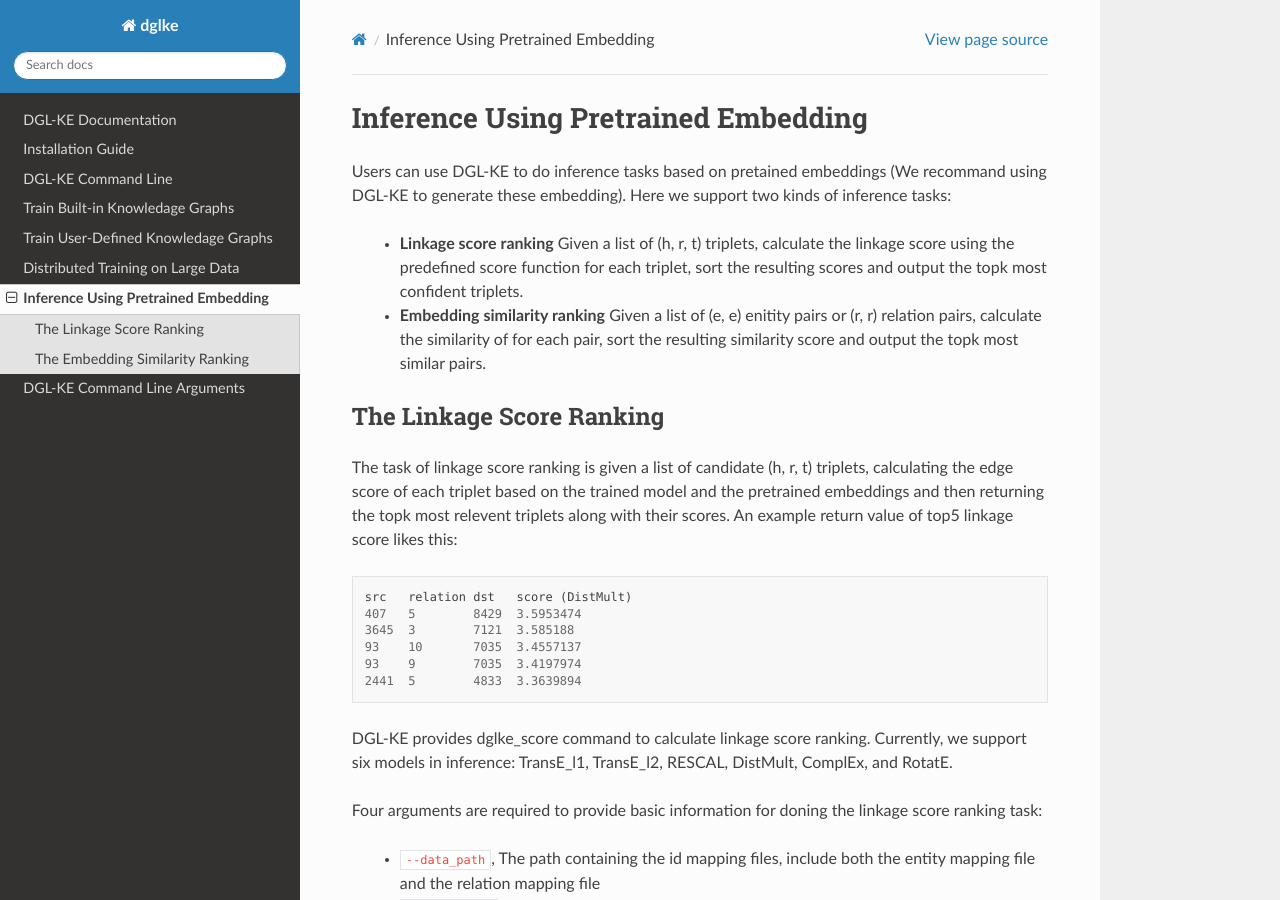
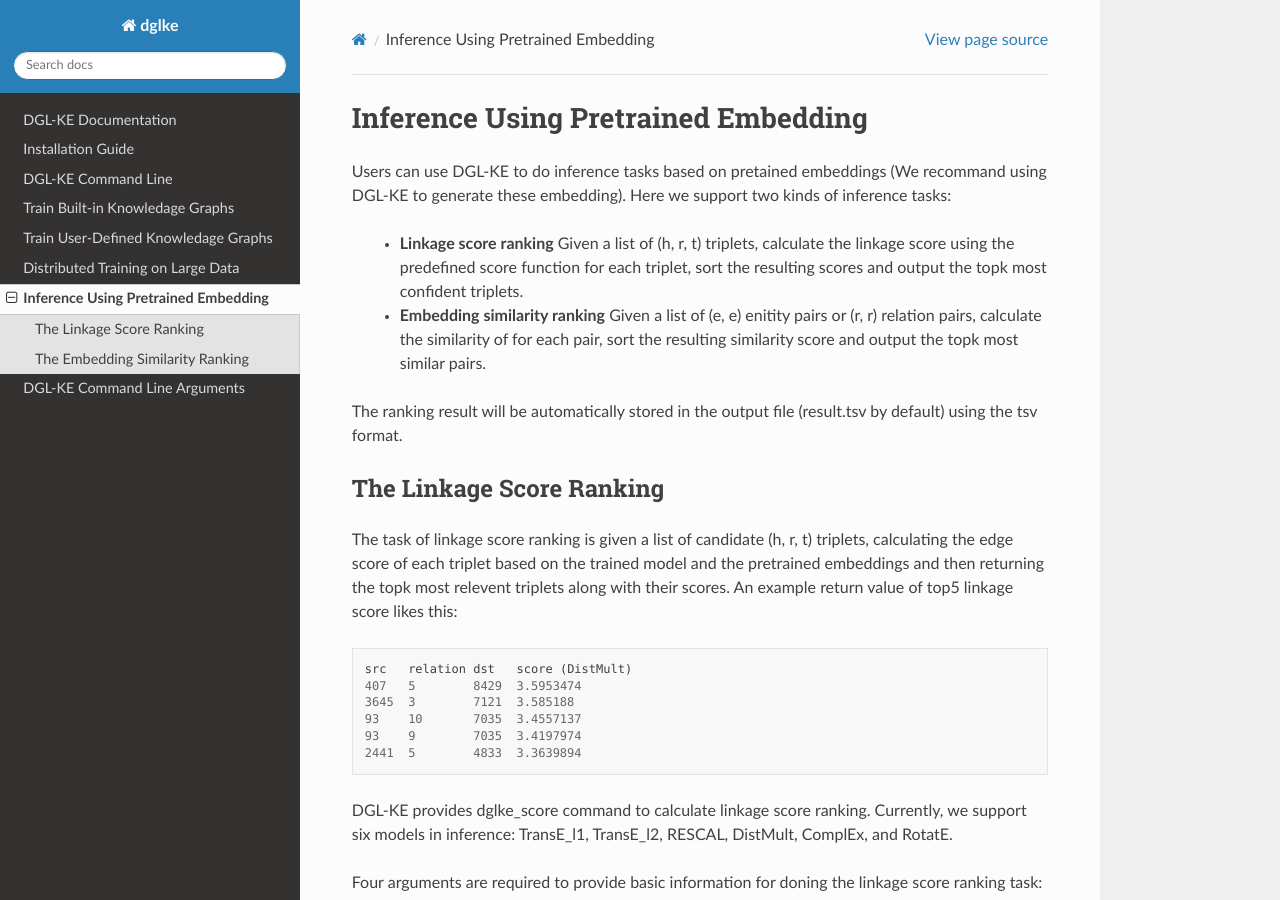
Before and after one commit to awslabs/dgl-ke, a Sphinx documentation site: the page built from docs/source/inference.rst, in a window 1280 px wide and 900 px high. Built offline with Sphinx 7.4.7 and the Read the Docs theme 2.0.0, drawn with Linux system fonts in a browser that asks for light colours.

```diff
--- a/docs/source/arguments.rst
+++ b/docs/source/arguments.rst
@@ -116,7 +116,6 @@
 
 dglke_eval
 ^^^^^^^^^^^^
-
 
   - ``--model_name {TransE, TransE_l1, TransE_l2, TransR, RESCAL, DistMult, ComplEx, RotatE}``
     The models provided by DGL-KE.
--- a/docs/source/inference.rst
+++ b/docs/source/inference.rst
@@ -5,6 +5,8 @@
 
   * **Linkage score ranking** Given a list of (h, r, t) triplets, calculate the linkage score using the predefined score function for each triplet, sort the resulting scores and output the topk most confident triplets.
   * **Embedding similarity ranking** Given a list of (e, e) enitity pairs or (r, r) relation pairs, calculate the similarity of for each pair, sort the resulting similarity score and output the topk most similar pairs.
+
+The ranking result will be automatically stored in the output file (result.tsv by default) using the tsv format.
 
 The Linkage Score Ranking
 ^^^^^^^^^^^^^^^^^^^^^^^^^^^^^^^^^^^^^^^^^^^^^
```
Also changed, not shown: 1 other file.
